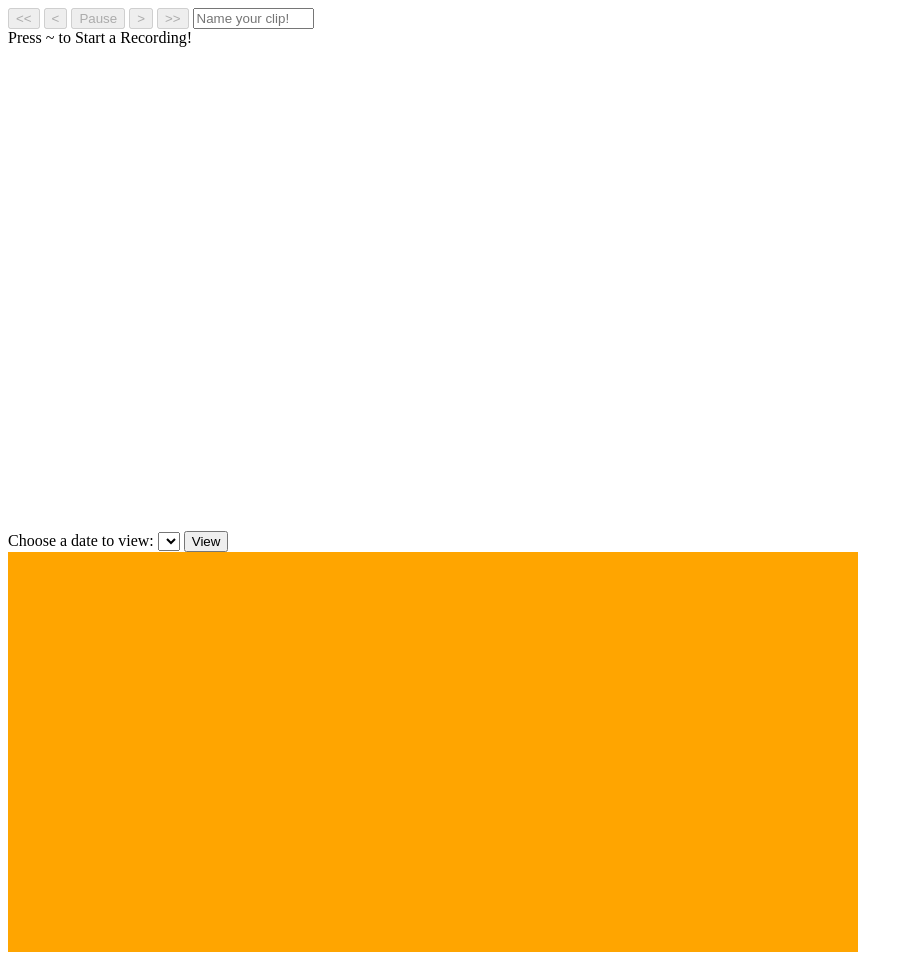
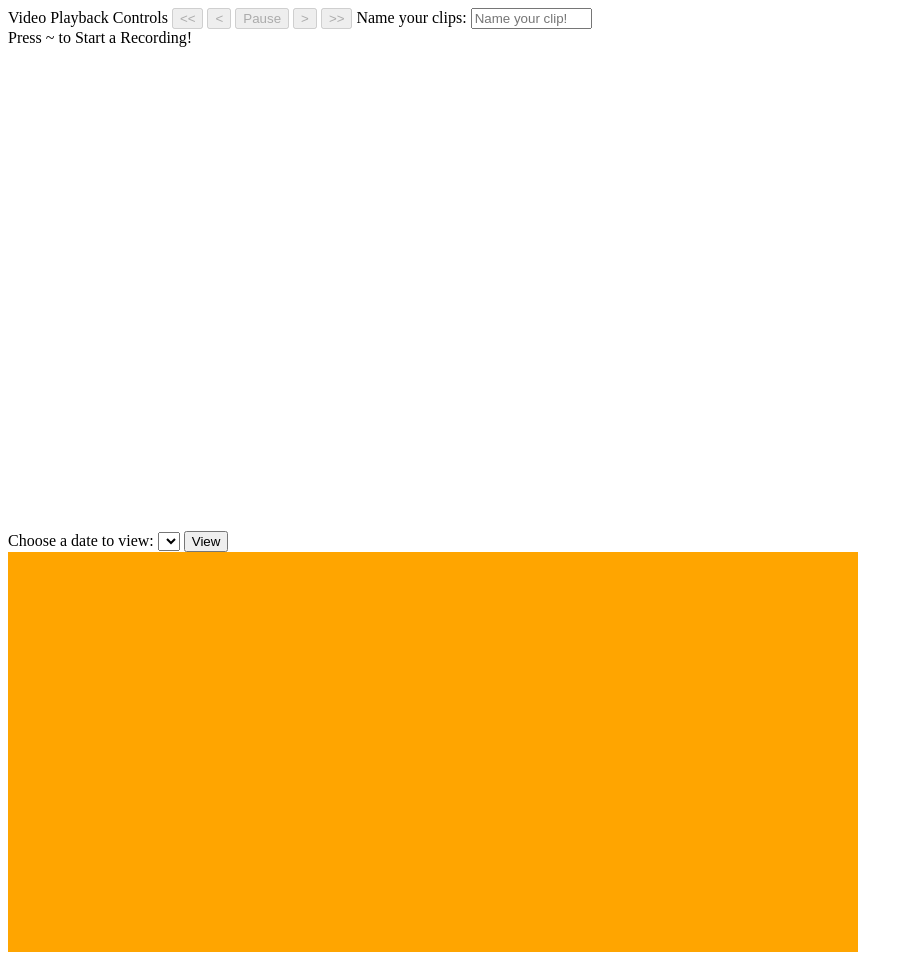
Before and after one commit to colinauyeung/InTheWildTableTop, an Electron app: page index.html in a window 1400 px wide. Shown: the whole page, without its empty margins (0-913 px from the left). Drawn offline with Linux system fonts and the light colour scheme; no server answers.

Commit message:
usbaility 2

```diff
--- a/index.html
+++ b/index.html
@@ -32,11 +32,13 @@
     </style>
 </head>
 <body>
+<label for="rewind">Video Playback Controls</label>
 <button id="rewind" class="button" disabled><<</button>
 <button id="back" class="button" disabled><</button>
 <button id="play" class="button" disabled>Pause</button>
 <button id="forward" class="button" disabled>></button>
 <button id="fastforward" class="button" disabled>>></button>
+<label for="anno">Name your clips: </label>
 <input type="text" id="anno" name="anno"
        size="12" placeholder="Name your clip!">
 <div id="mess">
```
Also changed, not shown: index2.html (+1 -1 lines).
